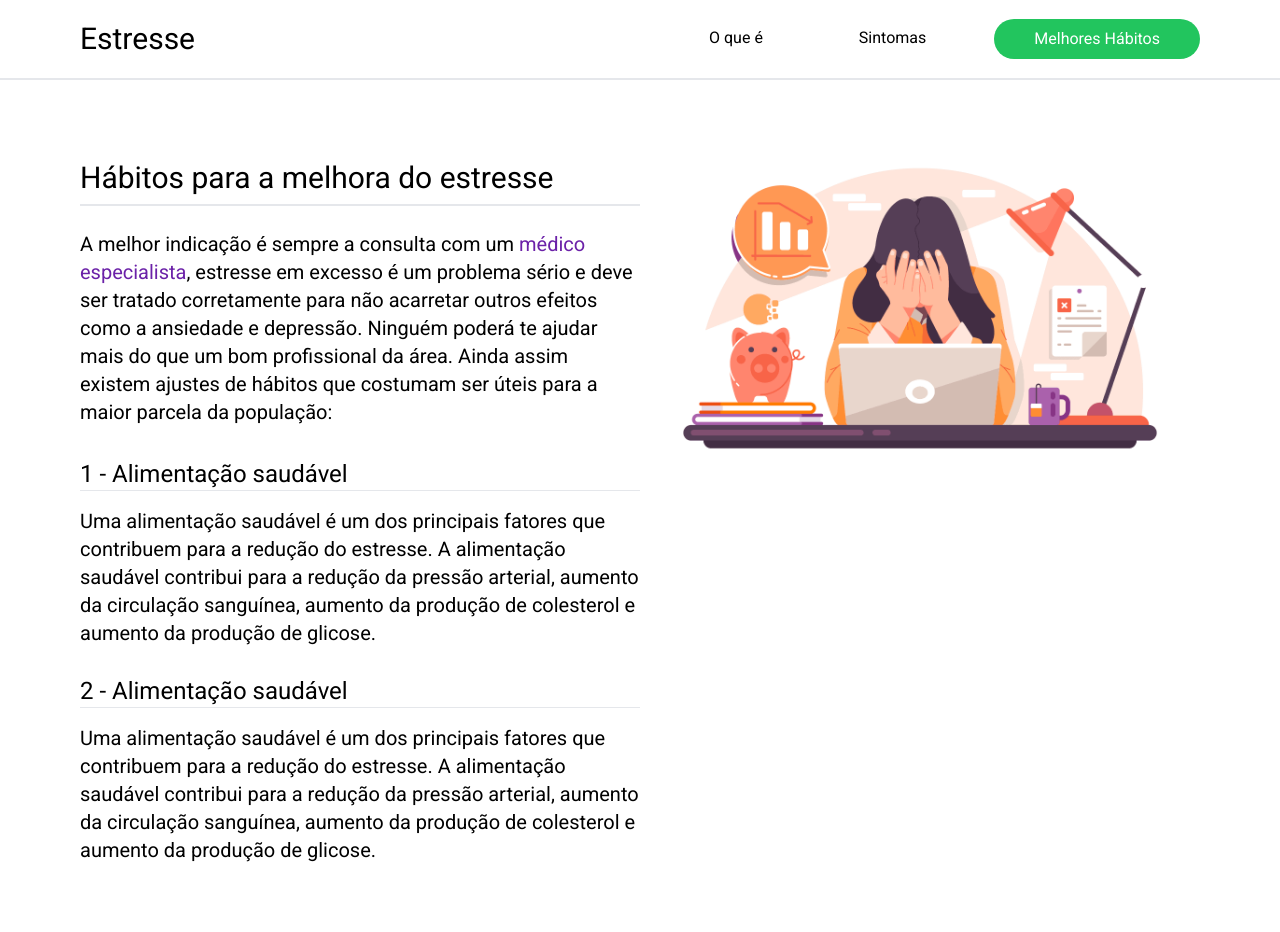
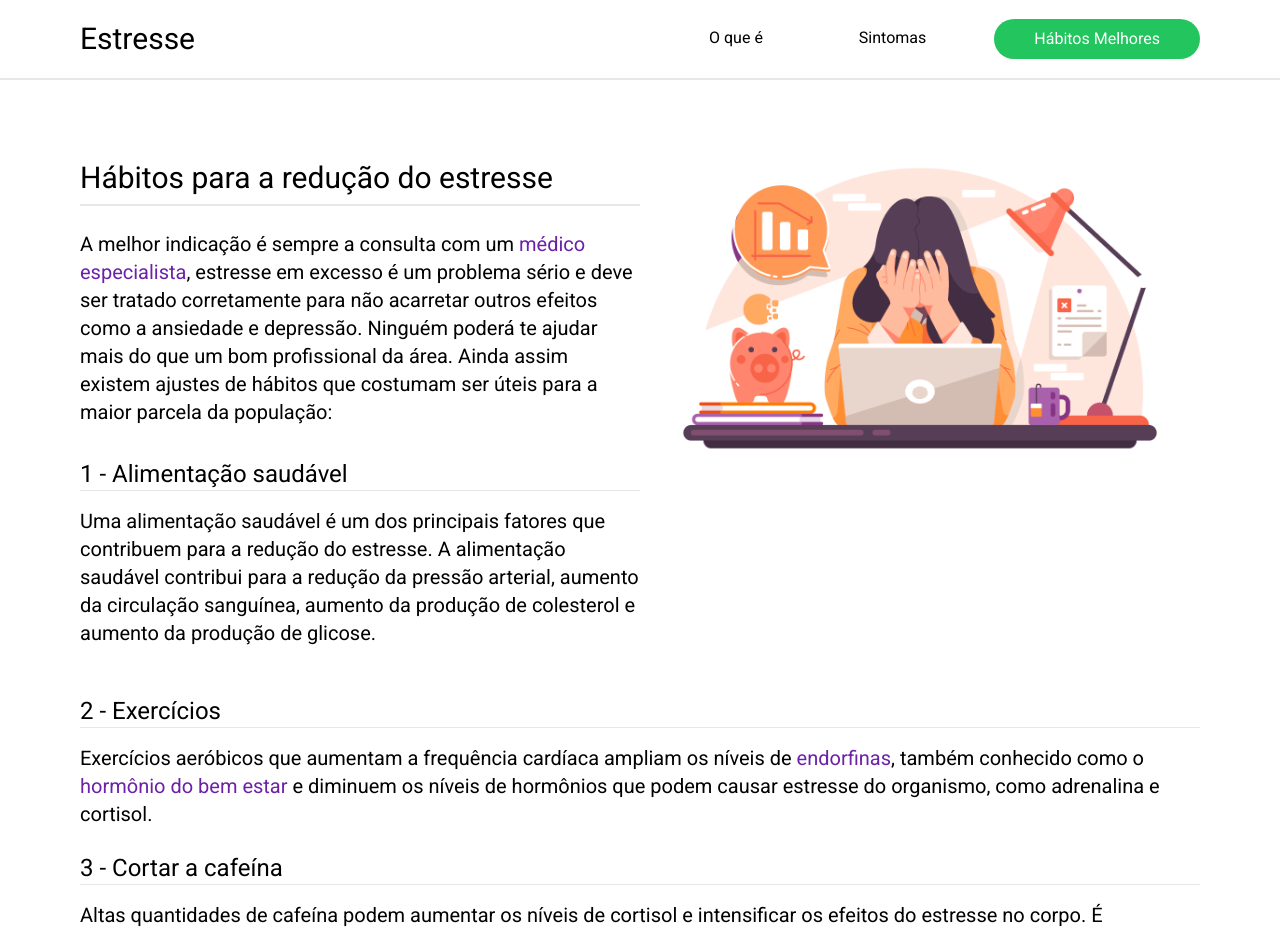
Before and after one commit to nicholascostadev/vidaecarreira, a React (Create React App) app: page /ajuda in a window 1280 px wide. Shown: the top 932 px of the page. Built offline with nearby package versions, Linux system fonts and the light colour scheme.

Commit message:
Almost done

```diff
--- a/src/components/Definition.tsx
+++ b/src/components/Definition.tsx
@@ -3,7 +3,7 @@ import estresse from '../assets/estresse.png';
 const Definition = () => {
 	return (
 		<section className="section-1  " id="definicao">
-			<div className="grid lg:grid-cols-2 grid-cols-1 lg:min-h-screen lg:my-0 my-20 min-h-max content-center py-5 lg:py-0">
+			<div className="grid lg:grid-cols-2 grid-cols-1 lg:min-h-screen lg:my-0 my-20 min-h-max content-center place-items-center py-5 lg:py-0">
 				<div className="md:flex-1 max-w-3xl">
 					<h1 className="md:text-3xl text-2xl mb-6 border-b-2 pb-2">
 						Estresse excessivo
--- a/src/components/Header.tsx
+++ b/src/components/Header.tsx
@@ -28,9 +28,9 @@ const Header = () => {
 				</a>
 				<Link
 					to="/ajuda"
-					className="lg:px-10 px-5 ml-5 py-2 rounded-full bg-green-500 hover:bg-green-600 text-white  "
+					className="lg:px-10 px-5 ml-5 py-2 rounded-full bg-green-500 hover:bg-green-600 text-white transition-all duration-500 "
 				>
-					Melhores Hábitos
+					Hábitos Melhores
 				</Link>
 			</div>
 			<AiOutlineMenu
--- a/src/components/Hero.tsx
+++ b/src/components/Hero.tsx
@@ -4,7 +4,7 @@ import estresseHero from '../assets/EstresseHero.jpg';
 
 const Hero = () => {
 	return (
-		<div className="hero grid border-b-2 content-center xl:grid-cols-2 grid-cols-1 md:p-20 md:py-20 py-0 md:my-20 my-0 p-5 lg:min-h-screen min-h-max mt-20">
+		<div className="hero place-items-center grid border-b-2 content-center xl:grid-cols-2 grid-cols-1 md:p-20 md:py-20 py-0 md:my-20 my-0 p-5 lg:min-h-screen min-h-max mt-20">
 			<div className="lg:pr-5 md:pr-0 relative h-auto py-5">
 				<p className="lg:text-xl md:text-lg text-sm mb-1">
 					Com a pandemia, muitas pessoas sentiram a necessidade de se prepararem
@@ -22,7 +22,7 @@ const Hero = () => {
 
 				<Link
 					to="/ajuda"
-					className="px-10 text-2xl py-2  rounded-full bg-green-500 hover:bg-green-600 text-white  "
+					className="px-10 text-2xl py-2 transition-all duration-300 rounded-full bg-green-500 hover:bg-green-600 text-white "
 				>
 					Hábitos Melhores
 				</Link>
--- a/src/components/Sintomas.tsx
+++ b/src/components/Sintomas.tsx
@@ -14,26 +14,11 @@ const Sintomas = () => {
 						ter também, os seguintes hábitos:
 					</p>
 					<ul style={{ listStyle: 'inside' }}>
-						<li>
-							Comportamentais:
-							<ul style={{ listStyle: 'inside' }} className="ml-5 mt-1">
-								<li className="lg:text-lg text-xs">Bebem muita cafeína</li>
-								<li className="lg:text-lg text-xs">Desabafam constantemente</li>
-								<li className="md:text-lg text-xs">Problemas psicomotores</li>
-								<li className="md:text-lg text-xs">
-									Ficam obcecados com coisas que não podem mudar
-								</li>
-							</ul>
-						</li>
-					</ul>
-					<ul style={{ listStyle: 'inside' }}>
-						<li>
-							{' '}
-							Físicos:
-							<ul style={{ listStyle: 'inside' }} className="ml-5 mt-1">
-								<li className="lg:text-lg text-xs">Bebem muita cafeína</li>
-								<li className="lg:text-lg text-xs">Bebem muita cafeína</li>
-							</ul>
+						<li className="lg:text-lg text-xs">Bebem muita cafeína</li>
+						<li className="lg:text-lg text-xs">Desabafam constantemente</li>
+						<li className="md:text-lg text-xs">Problemas psicomotores</li>
+						<li className="md:text-lg text-xs">
+							Ficam obcecados com coisas que não podem mudar
 						</li>
 					</ul>
 				</div>
--- a/src/pages/Help.tsx
+++ b/src/pages/Help.tsx
@@ -9,7 +9,7 @@ const Help = () => {
 			<div className="grid xl:grid-cols-2 grid-cols-1 mt-40 text-xl h-100 lg:px-20 px-5 pb-5">
 				<div>
 					<h1 className="md:text-3xl text-2xl mb-6 pb-2 border-b-2">
-						Hábitos para a melhora do estresse
+						Hábitos para a redução do estresse
 					</h1>
 					<p className=" mb-1 lg:text-xl md:text-lg text-sm">
 						A melhor indicação é sempre a consulta com um{' '}
@@ -21,7 +21,7 @@ const Help = () => {
 						úteis para a maior parcela da população:
 					</p>
 					<br />
-					<h2 className="md:text-2xl">1 - Alimentação saudável</h2>
+					<h2 className="md:text-2xl text-xl">1 - Alimentação saudável</h2>
 					<hr />
 					<p className=" lg:text-xl md:text-lg text-sm mt-4">
 						Uma alimentação saudável é um dos principais fatores que contribuem
@@ -30,18 +30,32 @@ const Help = () => {
 						aumento da produção de colesterol e aumento da produção de glicose.
 					</p>
 					<br />
-					<h2 className="md:text-2xl">2 - Alimentação saudável</h2>
-					<hr />
-					<p className=" lg:text-xl md:text-lg text-sm mb-28 mt-4">
-						Uma alimentação saudável é um dos principais fatores que contribuem
-						para a redução do estresse. A alimentação saudável contribui para a
-						redução da pressão arterial, aumento da circulação sanguínea,
-						aumento da produção de colesterol e aumento da produção de glicose.
-					</p>
 				</div>
 				<div>
 					<img src={estresse2} alt="" />
 				</div>
+			</div>
+			<div className="lg:px-20 px-5 mb-10">
+				<h2 className="md:text-2xl text-xl">2 - Exercícios</h2>
+				<hr />
+				<p className=" lg:text-xl md:text-lg text-sm mt-4">
+					Exercícios aeróbicos que aumentam a frequência cardíaca ampliam os
+					níveis de <span className="text-purple-800">endorfinas</span>, também
+					conhecido como o{' '}
+					<span className="text-purple-800">hormônio do bem estar</span> e
+					diminuem os níveis de hormônios que podem causar estresse do
+					organismo, como adrenalina e cortisol. <br />
+				</p>
+				<br />
+				<h2 className="md:text-2xl text-xl">3 - Cortar a cafeína</h2>
+				<hr />
+				<p className=" lg:text-xl md:text-lg text-sm mt-4">
+					Altas quantidades de cafeína podem aumentar os níveis de cortisol e
+					intensificar os efeitos do estresse no corpo. É
+					importante prestar atenção em como seu corpo reage à cafeína; você
+					pode precisar cortar bebidas e alimentos à base da substância ou
+					experimentar um chá de ervas se estiver se sentindo estressado.
+				</p>
 			</div>
 			<Footer />
 		</div>
```
